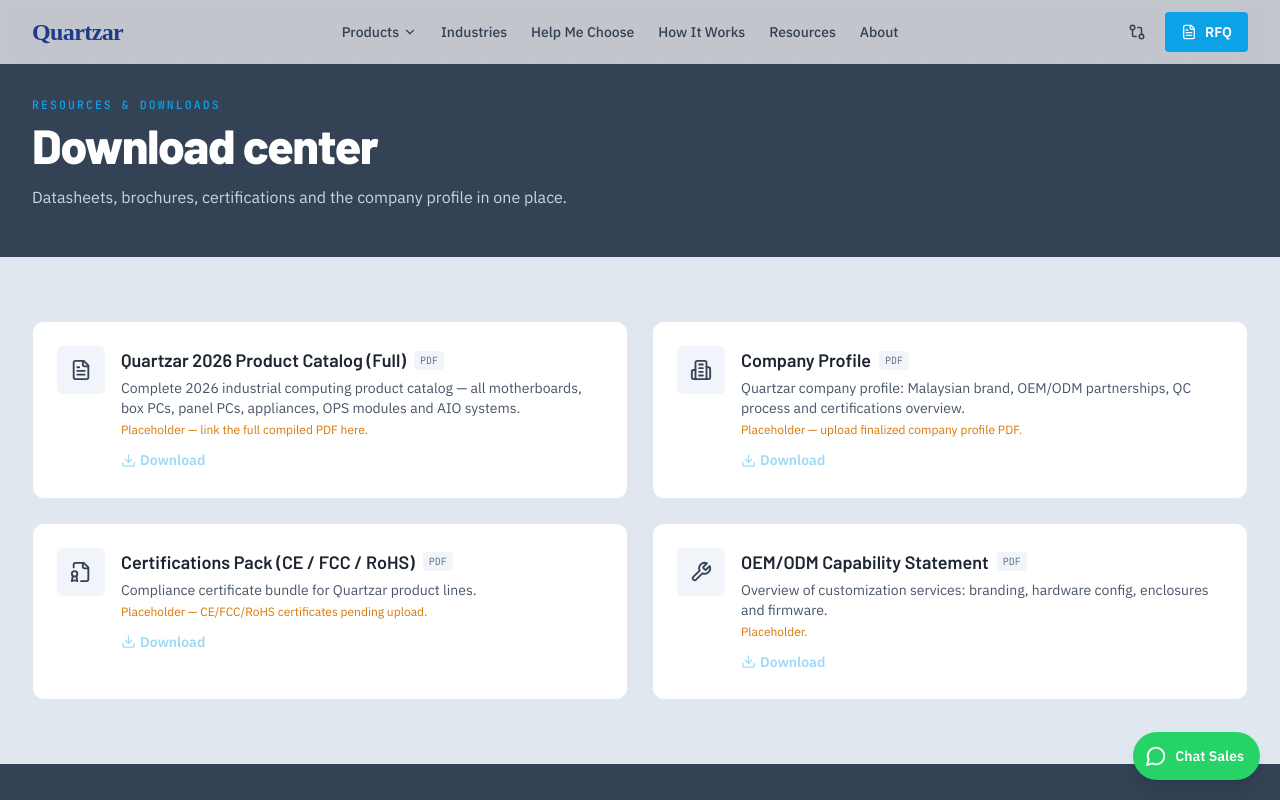
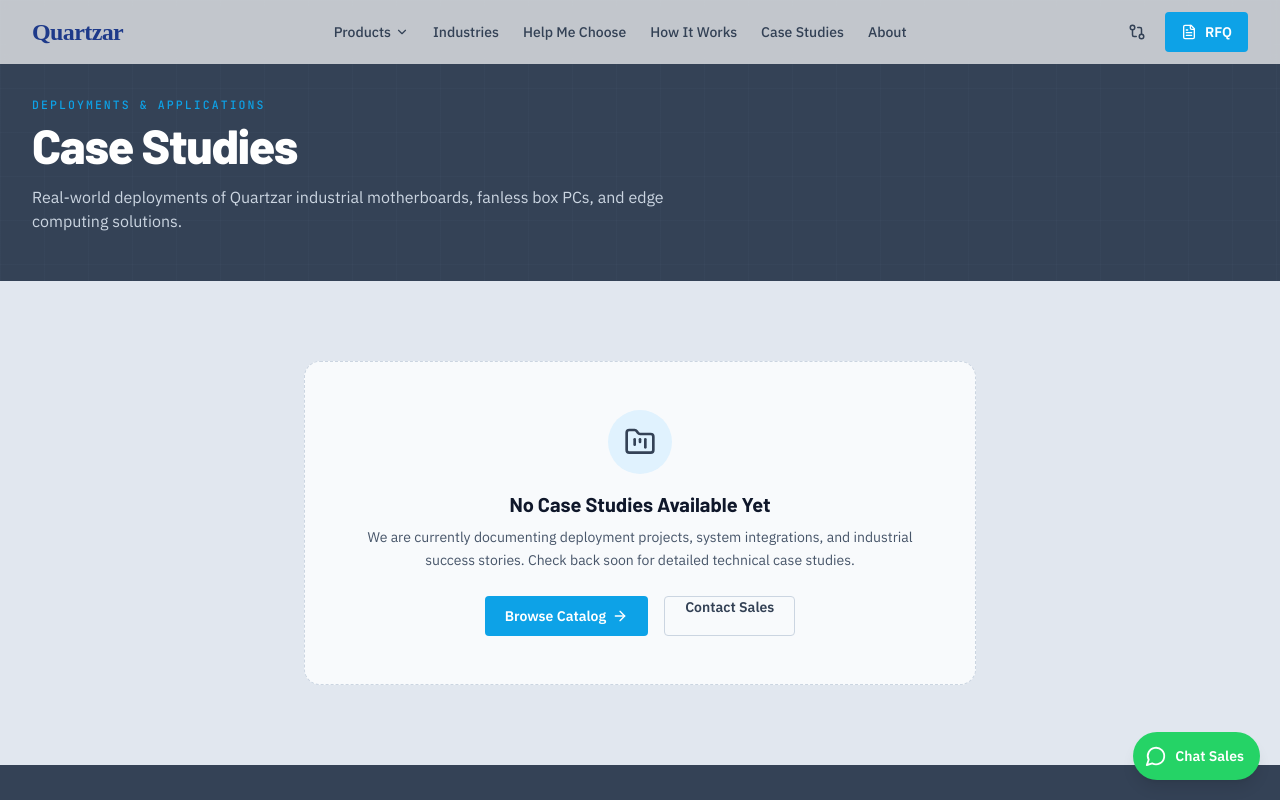
Before and after one commit to sjteo398/techup-catalog, a React (Vite) app: page /resources in a window 1280 px wide. Shown: the top 800 px of the page. Built offline with nearby package versions, Linux system fonts and the light colour scheme; a web font is replaced by a local one.

Commit message:
Replace Resources page with Case Studies page (empty state placeholder)

```diff
--- a/src/App.jsx
+++ b/src/App.jsx
@@ -13,7 +13,7 @@ import SectorPage from "@/pages/SectorPage";
 import HelpMeChoose from "@/pages/HelpMeChoose";
 import OEM from "@/pages/OEM";
 import Sourcing from "@/pages/Sourcing";
-import Resources from "@/pages/Resources";
+import CaseStudies from "@/pages/CaseStudies";
 import Contact from "@/pages/Contact";
 import Compare from "@/pages/Compare";
 import NotFound from "@/pages/NotFound";
@@ -31,7 +31,8 @@ function AppRouter() {
       <Route path="/help-me-choose" element={<HelpMeChoose />} />
       {/* Hidden OEM Page Route: <Route path="/oem" element={<OEM />} /> */}
       <Route path="/sourcing" element={<Sourcing />} />
-      <Route path="/resources" element={<Resources />} />
+      <Route path="/case-studies" element={<CaseStudies />} />
+      <Route path="/resources" element={<CaseStudies />} />
       <Route path="/contact" element={<Contact />} />
       <Route path="/compare" element={<Compare />} />
       <Route path="*" element={<NotFound />} />
--- a/src/components/layout/Footer.jsx
+++ b/src/components/layout/Footer.jsx
@@ -38,7 +38,7 @@ export default function Footer() {
               {/* <li><Link to="/oem" className="hover:text-white">OEM / ODM</Link></li> */}
               <li><Link to="/sourcing" className="hover:text-white">How It Works</Link></li>
               <li><Link to="/industries" className="hover:text-white">Industries</Link></li>
-              <li><Link to="/resources" className="hover:text-white">Resources</Link></li>
+              <li><Link to="/case-studies" className="hover:text-white">Case Studies</Link></li>
             </ul>
           </div>
           <div>
--- a/src/components/layout/Navbar.jsx
+++ b/src/components/layout/Navbar.jsx
@@ -48,7 +48,7 @@ const nav = [
   { to: "/help-me-choose", label: "Help Me Choose" },
   // { to: "/oem", label: "OEM / Custom" },
   { to: "/sourcing", label: "How It Works" },
-  { to: "/resources", label: "Resources" },
+  { to: "/case-studies", label: "Case Studies" },
   { to: "/about", label: "About" },
 ];
 
--- /dev/null
+++ b/src/pages/CaseStudies.jsx
@@ -0,0 +1,41 @@
+import React from "react";
+import { Link } from "react-router-dom";
+import { FolderKanban, ArrowRight } from "lucide-react";
+import Layout from "@/components/layout/Layout";
+
+export default function CaseStudies() {
+  return (
+    <Layout>
+      <section className="navy-bg text-white pt-24 pb-12 relative overflow-hidden">
+        <div className="absolute inset-0 grid-texture-dark opacity-50" />
+        <div className="relative max-w-7xl mx-auto px-4 sm:px-6 lg:px-8">
+          <p className="eyebrow text-[hsl(var(--accent))]">Deployments & Applications</p>
+          <h1 className="mt-2 text-3xl sm:text-4xl lg:text-5xl font-display font-extrabold tracking-tight">Case Studies</h1>
+          <p className="mt-4 text-slate-300 max-w-2xl">
+            Real-world deployments of Quartzar industrial motherboards, fanless box PCs, and edge computing solutions.
+          </p>
+        </div>
+      </section>
+
+      <section className="max-w-7xl mx-auto px-4 sm:px-6 lg:px-8 py-20">
+        <div className="bg-slate-50 border border-dashed border-slate-300 rounded-2xl p-12 text-center max-w-2xl mx-auto">
+          <div className="w-16 h-16 rounded-full bg-sky-100 text-[hsl(var(--primary))] grid place-items-center mx-auto mb-4">
+            <FolderKanban size={32} />
+          </div>
+          <h2 className="text-xl font-display font-bold text-slate-900">No Case Studies Available Yet</h2>
+          <p className="mt-2 text-sm text-slate-600 leading-relaxed">
+            We are currently documenting deployment projects, system integrations, and industrial success stories. Check back soon for detailed technical case studies.
+          </p>
+          <div className="mt-6 flex items-center justify-center gap-4">
+            <Link to="/catalog" className="btn-cta px-5 h-10 leading-[2.5rem] rounded-md text-sm font-semibold inline-flex items-center gap-1.5">
+              Browse Catalog <ArrowRight size={16} />
+            </Link>
+            <Link to="/contact" className="px-5 h-10 leading-[2.5rem] rounded-md text-sm font-semibold border border-slate-300 hover:bg-slate-100 text-slate-700 transition-colors">
+              Contact Sales
+            </Link>
+          </div>
+        </div>
+      </section>
+    </Layout>
+  );
+}
--- a/src/pages/Resources.jsx
+++ b/src/pages/Resources.jsx
@@ -1,48 +1,2 @@
-import React, { useEffect, useState } from "react";
-import { FileText, Download, FileBadge, Building2, Wrench } from "lucide-react";
-import Layout from "@/components/layout/Layout";
-import api from "@/lib/apiClient";
-
-const icons = { Catalog: FileText, Company: Building2, Compliance: FileBadge, OEM: Wrench };
-
-export default function Resources() {
-  const [items, setItems] = useState([]);
-  useEffect(() => { api.get("/resources").then((r) => setItems(r.data)); }, []);
-
-  return (
-    <Layout>
-      <section className="navy-bg text-white pt-24 pb-12 relative overflow-hidden">
-        <div className="absolute inset-0 grid-texture-dark opacity-50" />
-        <div className="relative max-w-7xl mx-auto px-4 sm:px-6 lg:px-8">
-          <p className="eyebrow text-[hsl(var(--accent))]">Resources & Downloads</p>
-          <h1 className="mt-2 text-3xl sm:text-4xl lg:text-5xl font-display font-extrabold tracking-tight">Download center</h1>
-          <p className="mt-4 text-slate-300 max-w-2xl">Datasheets, brochures, certifications and the company profile in one place.</p>
-        </div>
-      </section>
-
-      <section className="max-w-7xl mx-auto px-4 sm:px-6 lg:px-8 py-16">
-        <div className="grid grid-cols-1 md:grid-cols-2 gap-6">
-          {items.map((r) => {
-            const Icon = icons[r.type] || FileText;
-            return (
-              <div key={r.title} data-testid={`resource-${r.title}`} className="flex items-start gap-4 bg-white rounded-xl border border-slate-200 p-6 card-hover">
-                <span className="grid place-items-center w-12 h-12 rounded-lg bg-slate-100 text-[hsl(var(--primary))] flex-shrink-0"><Icon size={22} /></span>
-                <div className="flex-1">
-                  <div className="flex items-center gap-2">
-                    <h3 className="font-display font-semibold text-lg">{r.title}</h3>
-                    <span className="text-[10px] mono bg-slate-100 rounded px-1.5 py-0.5 text-slate-500">{r.format}</span>
-                  </div>
-                  <p className="mt-1 text-sm text-slate-600">{r.description}</p>
-                  {r.flag && <p className="mt-1 text-xs text-amber-600">{r.flag}</p>}
-                  <span className="mt-3 inline-flex items-center gap-1 text-sm font-semibold text-[hsl(var(--accent))] opacity-40 cursor-not-allowed select-none pointer-events-none" aria-disabled="true">
-                    <Download size={15} /> Download
-                  </span>
-                </div>
-              </div>
-            );
-          })}
-        </div>
-      </section>
-    </Layout>
-  );
-}
+import CaseStudies from "./CaseStudies";
+export default CaseStudies;
```
